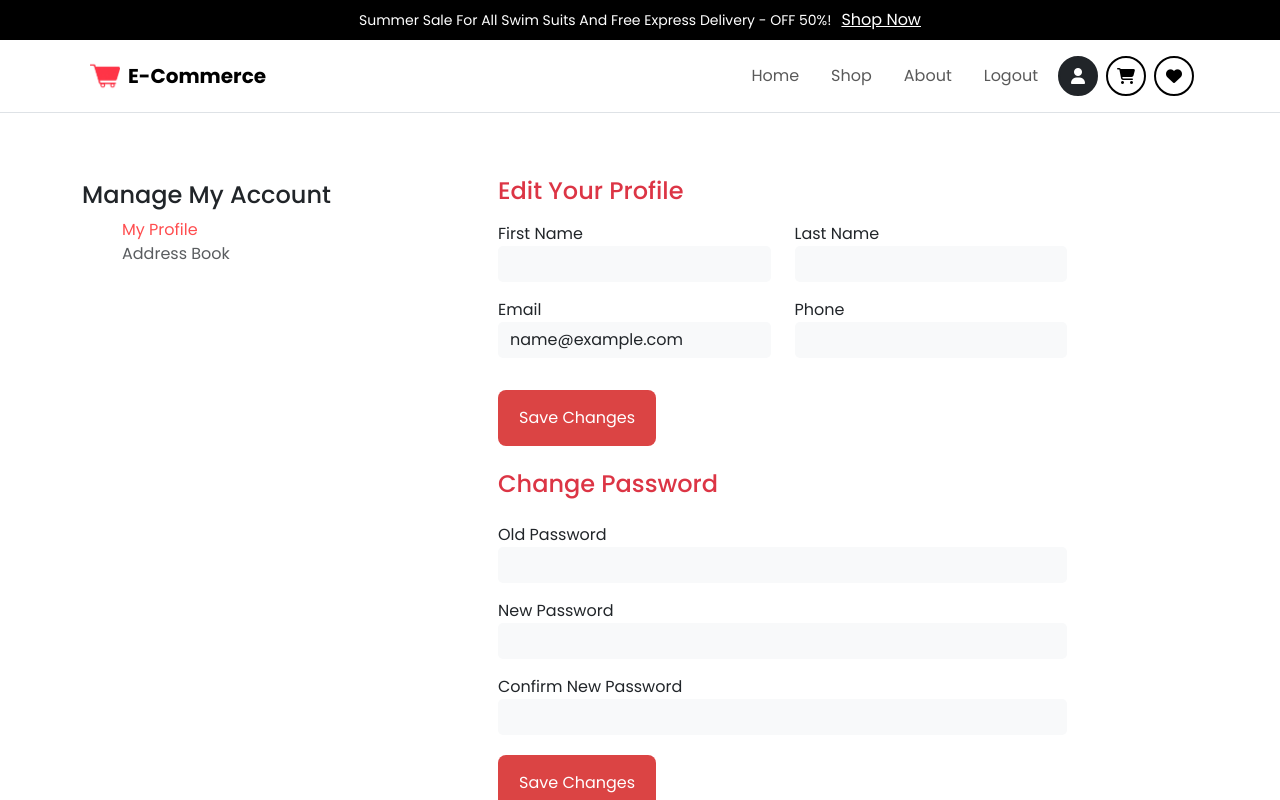
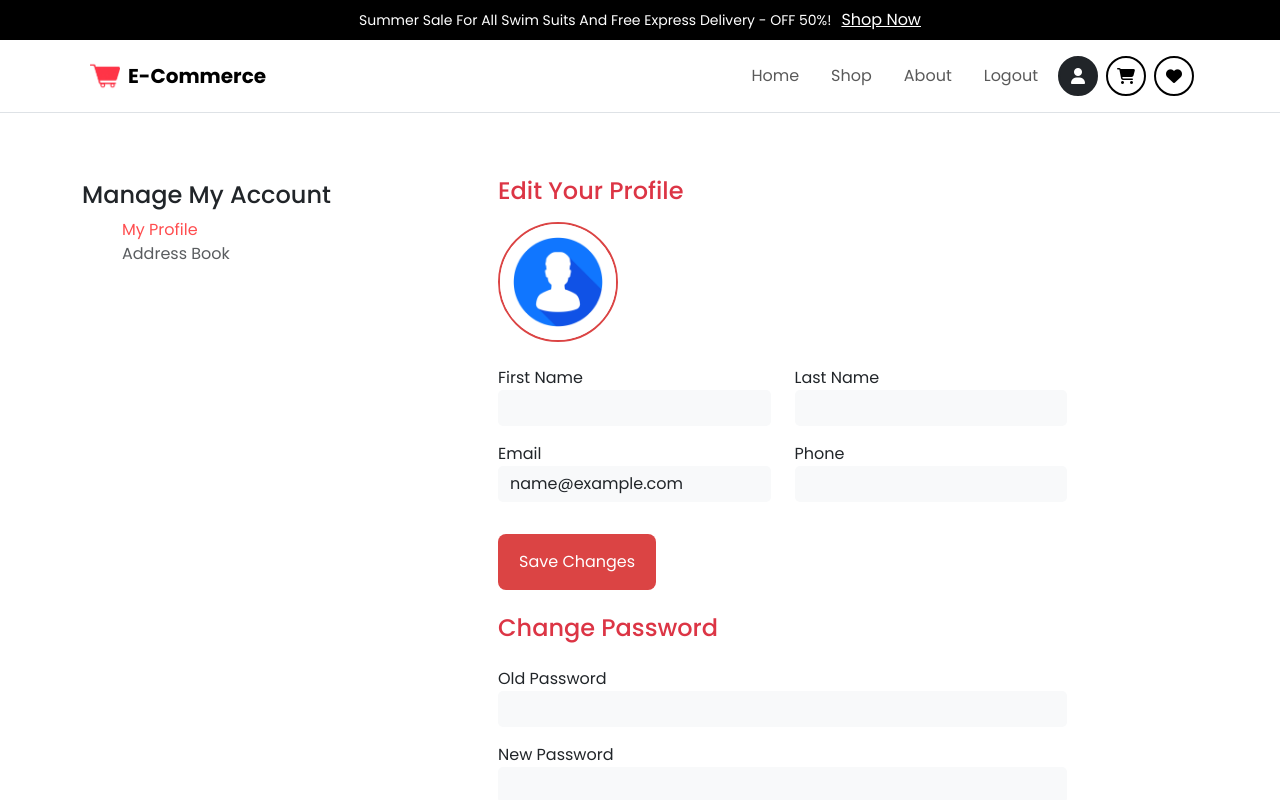
Before and after one commit to Fady7618/E-CommerceAngular, an Angular app: page /profile in a window 1280 px wide. Shown: the top 800 px of the page. Built offline with nearby package versions, Linux system fonts and the light colour scheme; sample sign-in values are in the browser's storage.

Commit message:
profile Image

```diff
--- a/src/app/user/profile/profile.component.css
+++ b/src/app/user/profile/profile.component.css
@@ -13,3 +13,10 @@ button:hover{
 .form-control{
   border-radius: 5px;
 }
+
+.profile-img {
+  border-radius: 50%;
+  object-fit: cover;
+  border: 2px solid #db4444;
+  /* margin-bottom: 10px; */
+}
--- a/src/app/user/profile/profile.component.html
+++ b/src/app/user/profile/profile.component.html
@@ -4,6 +4,18 @@
   </div>
   <div class="info col-md-7 ps-5 pe-5 pt-3 pb-3 ">
     <h4 class="text-danger mb-3">Edit Your Profile</h4>
+    <div class="row text-center mb-4">
+      <div class="col-12 d-flex justify-content-start">
+          <img
+          [src]="getProfileImage()"
+          alt="Profile Image"
+          class="profile-img"
+          width="120"
+          height="120"
+          (error)="handleImageError($event)"
+        />
+      </div>
+    </div>
     <form #registerForm="ngForm" (ngSubmit)="handleSubmit(registerForm)">
       <div class="row ">
         <div class="col-md-6 mb-3">
--- a/src/app/user/profile/profile.component.ts
+++ b/src/app/user/profile/profile.component.ts
@@ -1,15 +1,16 @@
-import { Component } from '@angular/core';
+import { Component, OnDestroy } from '@angular/core';
 import { GlobalService } from '../../Services/global.service';
 import { AuthService } from '../../Services/auth.service';
 import Swal from 'sweetalert2';
 import { Router } from '@angular/router';
+import { Subscription } from 'rxjs';
 
 @Component({
   selector: 'app-profile',
   templateUrl: './profile.component.html',
   styleUrls: ['./profile.component.css']
 })
-export class ProfileComponent {
+export class ProfileComponent implements OnDestroy {
 
   userData: any = '';
   userId: any;
@@ -17,20 +18,25 @@ export class ProfileComponent {
     first_name: '',
     last_name: '',
     email: '',
-    phone: ''
+    phone: '',
+    profile_image: ''
   };
   passwordModel = {
     current_password: '',
     new_password: '',
     confirm_password: ''
   };
+  defaultImage = '/images/default-profile.jpg';
+  userSubscription: Subscription;
+
   constructor(private auth: AuthService, private router: Router) {
-    this.auth.currentUser$.subscribe(user => {
+    this.userSubscription = this.auth.currentUser$.subscribe(user => {
       if (user) {
         this.model.first_name = user.first_name || user.customer_first_name || '';
         this.model.last_name = user.last_name || user.customer_last_name || '';
         this.model.email = user.email || user.customer_email || '';
         this.model.phone = user.phone || user.customer_phone || '';
+        this.model.profile_image = user.profile_image || '';
         this.userId = user._id || user.customer_id || '';
       }
     });
@@ -114,4 +120,18 @@ export class ProfileComponent {
 
     return true;
   }
+
+  getProfileImage(): string {
+    return this.model && this.model.profile_image
+      ? this.model.profile_image
+      : this.defaultImage;
+  }
+
+  handleImageError(event: any) {
+    event.target.src = this.defaultImage;
+  }
+
+  ngOnDestroy() {
+    this.userSubscription.unsubscribe();
+  }
 }
```
Also changed, not shown: public/images/default-profile.jpg (added).
